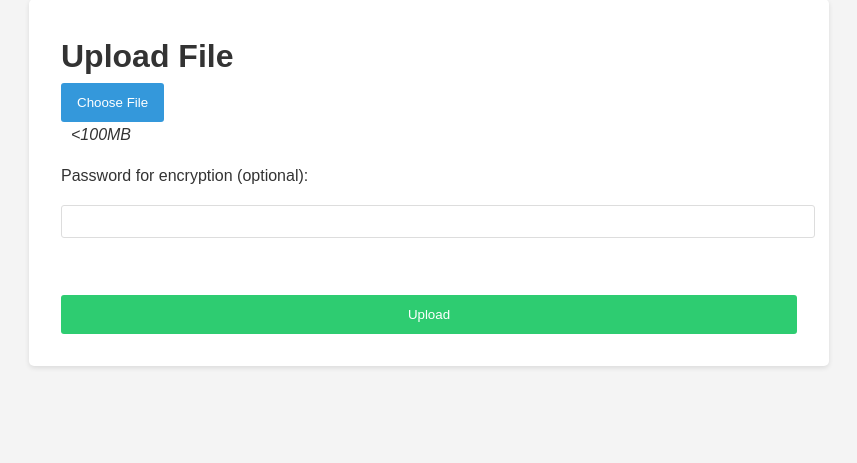
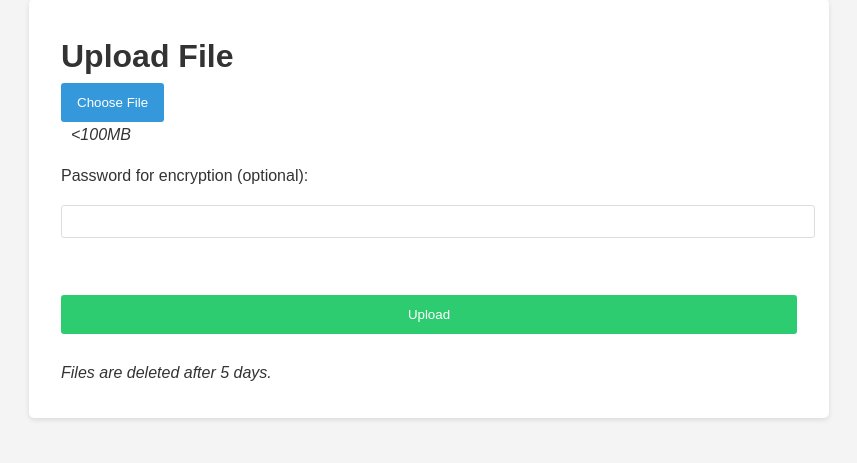
Before and after one commit to cy7sh/trashcan, a Flask app: page / in a window 1280 px wide. Shown: the part 155-618 px from the top of the page, without its empty margins (211-1068 px from the left). Run offline with Flask 3, Linux system fonts and the light colour scheme; parts of the project's set-up code (start-up, migrations or seed data) failed here and were passed over.

Commit message:
expiry warning and check if blob deleted by lifecycle policy

```diff
--- a/main.py
+++ b/main.py
@@ -71,7 +71,11 @@ def upload_file():
 
 @app.route('/dl/<uri>', methods=['GET', 'POST'])
 def download_file(uri):
+    blob_client = blob_service_client.get_blob_client(container=CONTAINER_NAME, blob=uri)
     if request.method == 'GET':
+        # may be deleted by lifecycle policy in which case it'd stil exist in the database
+        if not blob_client.exists():
+            return 'file does not exist', 404
         file = model.get_file(uri)
         if file.encrypted:
             session['file_id'] = file.id
@@ -87,7 +91,6 @@ def download_file(uri):
         key = scrypt(password, file.salt, 32, 2**20, 8, 1)
         cipher = ChaCha20.new(key=key, nonce=file.nonce)
 
-    blob_client = blob_service_client.get_blob_client(container=CONTAINER_NAME, blob=uri)
     stream = blob_client.download_blob()
     def generate_file():
         if not file.encrypted:
--- a/static/styles.css
+++ b/static/styles.css
@@ -167,3 +167,7 @@ a:hover {
         padding: 1rem;
     }
 }
+
+.expiry {
+    font-style: italic;
+}
--- a/templates/index.html
+++ b/templates/index.html
@@ -17,6 +17,8 @@
             <input type="password" name="password" id="password"><br>
             <button type="submit">Upload</button>
         </form>
+        <br>
+        <span class="expiry">Files are deleted after 5 days.</span>
     </div>
     <script>
         document.getElementById('file-input').addEventListener('change', function() {
```
